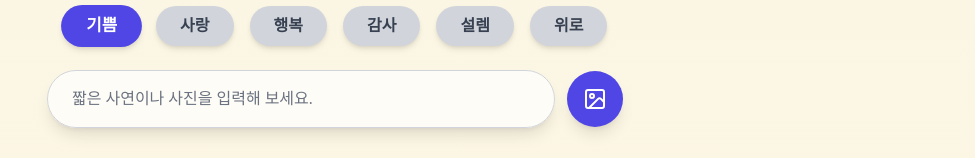
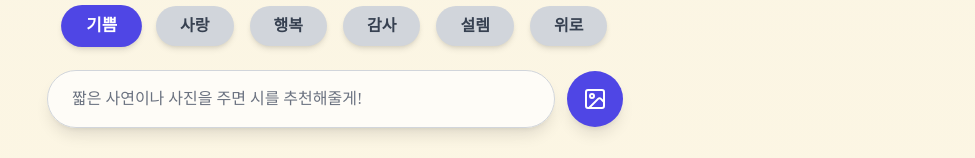
Before and after one commit to hoonchany99/photo-poem-frontend, a React (Create React App) app: page / in a window 1280 px wide. Shown: the part 323-481 px from the top of the page, without its empty margins (305-1280 px from the left). Built offline with nearby package versions, Linux system fonts and the light colour scheme.

Commit message:
placeholder

```diff
--- a/src/UploadPage.js
+++ b/src/UploadPage.js
@@ -216,7 +216,7 @@ export default function UploadPage() {
       <div className="w-full max-w-xl mb-8 flex flex-col sm:flex-row sm:items-center gap-3">
         <input
           type="text"
-          placeholder="짧은 사연이나 사진을 입력해 보세요."
+          placeholder="짧은 사연이나 사진을 주면 시를 추천해줄게!"
           value={story}
           onChange={(e) => setStory(e.target.value)}
           className={`flex-grow py-4 px-6 rounded-full border shadow-lg backdrop-blur-sm bg-white/70 dark:bg-gray-800/70 font-noto focus:outline-none focus:ring-4 focus:ring-indigo-400 transition-all ${
```
